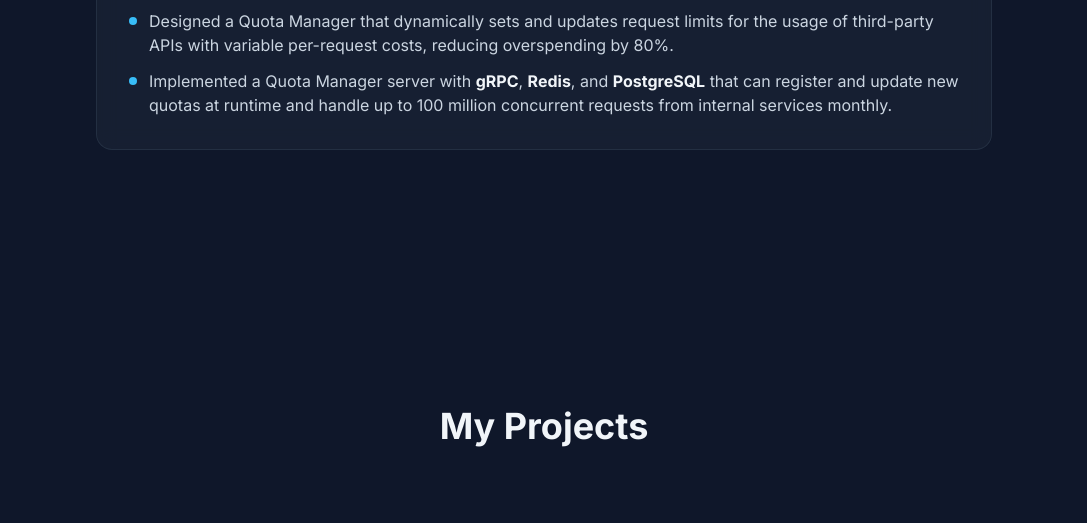
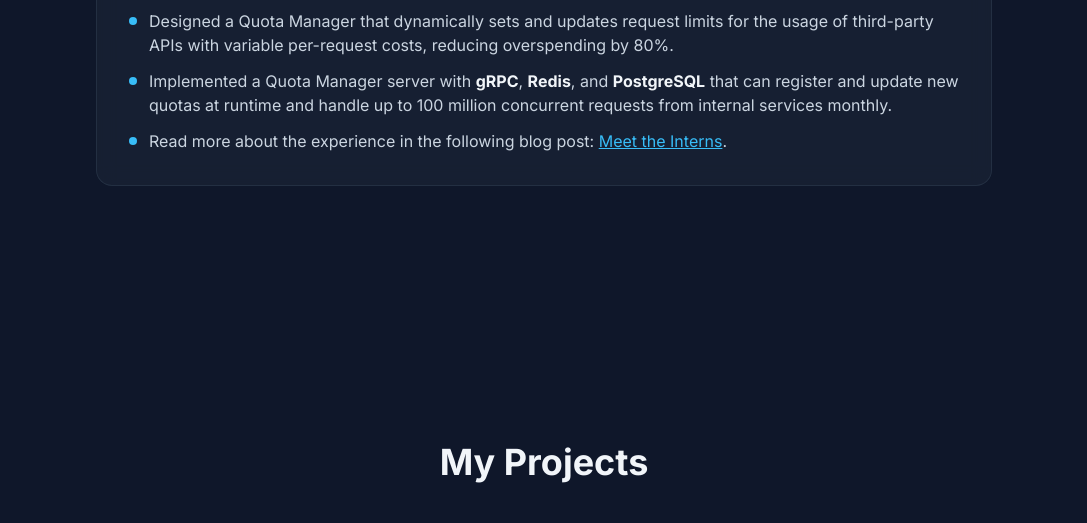
Before and after one commit to mc-cari/Portfolio, an Astro site: page / in a window 1280 px wide. Shown: the part 1906-2429 px from the top of the page, without its empty margins (96-1183 px from the left). Built offline with nearby package versions, Linux system fonts and the light colour scheme; Astro itself is replaced by a stand-in of ours.

Commit message:
Add blog link to Nirvana experience

```diff
--- a/src/pages/index.astro
+++ b/src/pages/index.astro
@@ -122,6 +122,10 @@ import Layout from '../layouts/Layout.astro';
 						<div class="flex items-start space-x-3">
 							<div class="w-2 h-2 bg-sky-400 rounded-full mt-2 flex-shrink-0"></div>
 							<p class="text-slate-300">Implemented a Quota Manager server with <span class="font-bold text-slate-100">gRPC</span>, <span class="font-bold text-slate-100">Redis</span>, and <span class="font-bold text-slate-100">PostgreSQL</span> that can register and update new quotas at runtime and handle up to 100 million concurrent requests from internal services monthly.</p>
+						</div>
+						<div class="flex items-start space-x-3">
+							<div class="w-2 h-2 bg-sky-400 rounded-full mt-2 flex-shrink-0"></div>
+							<p class="text-slate-300">Read more about the experience in the following blog post: <a href="https://engblog.nirvanatech.com/meet-the-interns-pt-3-mauricio-cari-f4ba2d6d463a" target="_blank" class="text-sky-400 hover:text-sky-300 underline">Meet the Interns</a>.</p>
 						</div>
 					</div>
 				</div>
@@ -293,7 +297,7 @@ import Layout from '../layouts/Layout.astro';
 							<p class="text-slate-400">Remote</p>
 						</div>
 					</div>
-					<p class="text-slate-300">After three qualification rounds, I was awarded <span class="text-green-400 font-bold">2nd place</span> out of 30 participants in the Guinness World Record-holding competition for the largest computer programming contest with <span class="text-green-400 font-semibold">over 100,000 participants overall rounds</span>.</p>
+					<p class="text-slate-300">After three qualification rounds, I was awarded <span class="text-green-400 font-bold">2nd place</span> out of 30 participants in the Guinness World Record-holding competition for the largest computer programming contest with 100,000+ participants overall rounds.</p>
 				</div>
 
 				<div class="glass-card rounded-2xl p-8 hover:scale-[1.02] transition-all duration-300">
```
